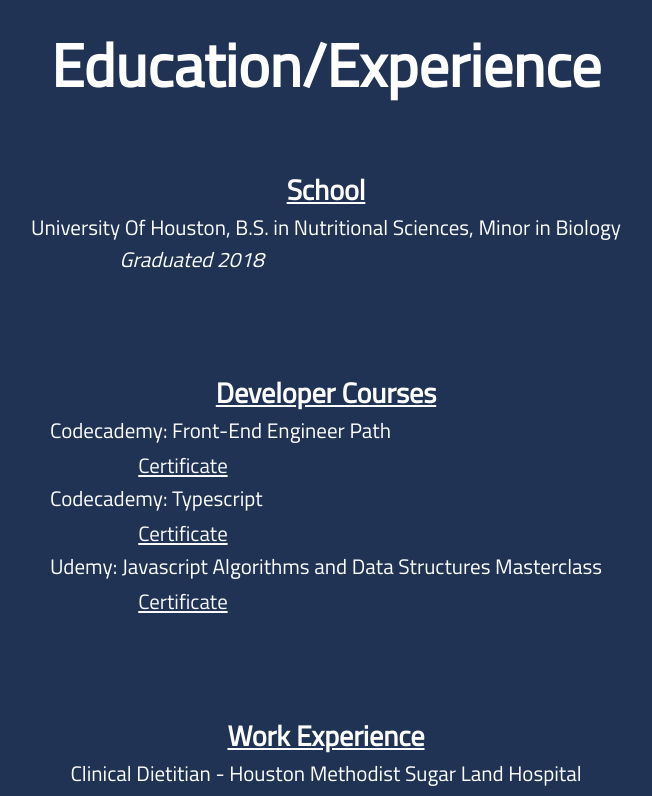
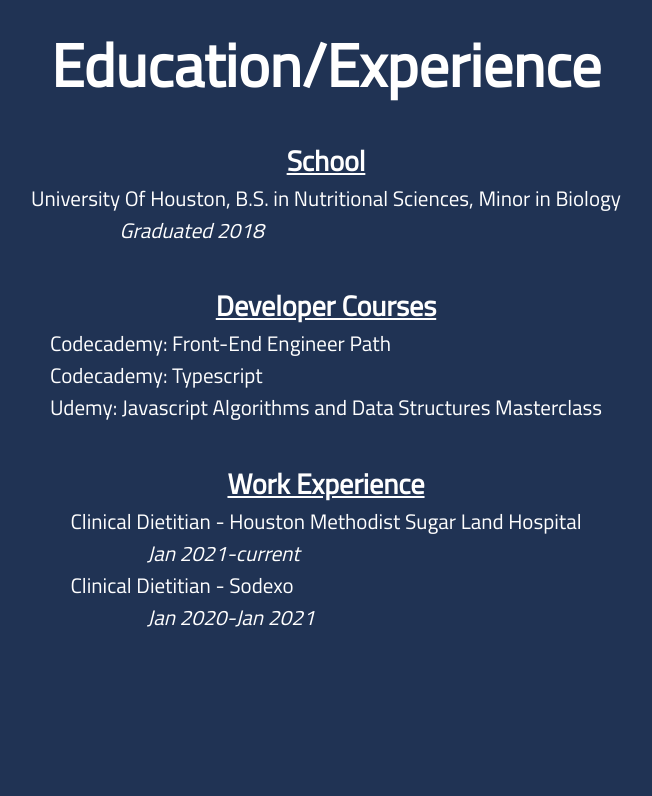
Before and after one commit to saltedTofu/PortfolioProject, a React (Create React App) app: page / in a window 1280 px wide. Shown: the part 2720-3516 px from the top of the page, without its empty margins (314-966 px from the left). Built offline with nearby package versions, Linux system fonts and the light colour scheme.

Commit message:
some more education styling

```diff
--- a/src/components/LoadScreen/LoadScreen.css
+++ b/src/components/LoadScreen/LoadScreen.css
@@ -24,7 +24,6 @@
     0%{
         z-index:6;
         background-color:rgba(0, 0, 28,1);
-
     }
     60%{
         background-color:rgba(0, 0, 28,1);
--- a/src/components/Main/Education/Education.css
+++ b/src/components/Main/Education/Education.css
@@ -10,8 +10,8 @@
     background-color:rgba(25, 78, 74, 1);
 }
 #school, #devCourses, #workExperience{
-    margin-bottom:5%;
-    margin-top:5%;
+    margin-bottom:2%;
+    margin-top:2%;
 }
 .subscript{
     margin-left:15%;
--- a/src/components/Main/Education/Education.tsx
+++ b/src/components/Main/Education/Education.tsx
@@ -24,11 +24,8 @@ const Education = () => {
             <div id="devCourses">
                 <h3>Developer Courses</h3>
                 <p>Codecademy: Front-End Engineer Path</p>
-                <a target="_blank" className="subscript">Certificate</a>
                 <p>Codecademy: Typescript</p>
-                <a target="_blank" className="subscript">Certificate</a>
                 <p>Udemy: Javascript Algorithms and Data Structures Masterclass</p>
-                <a href={udemy} target="_blank" className="subscript">Certificate</a>
             </div>
             <div id="workExperience">
                 <h3>Work Experience</h3>
```
